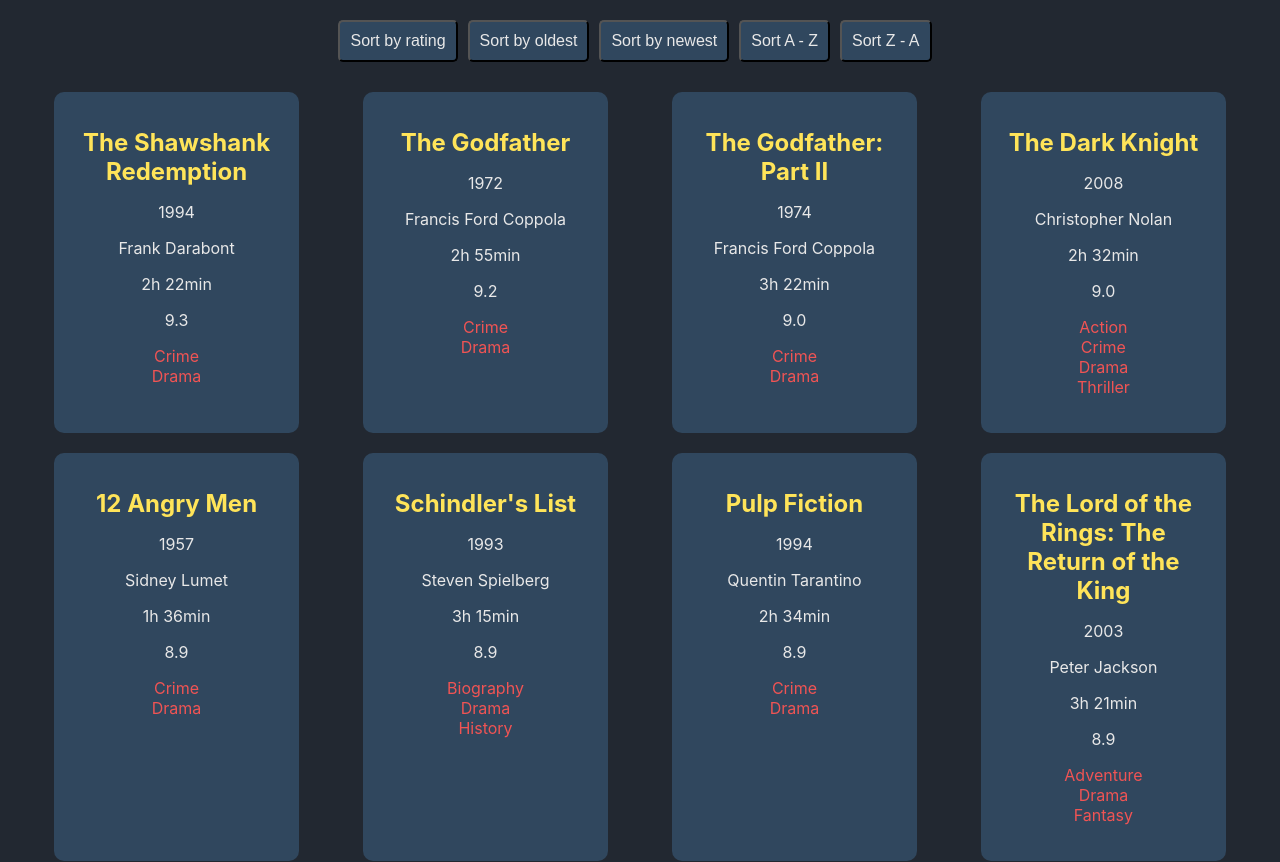
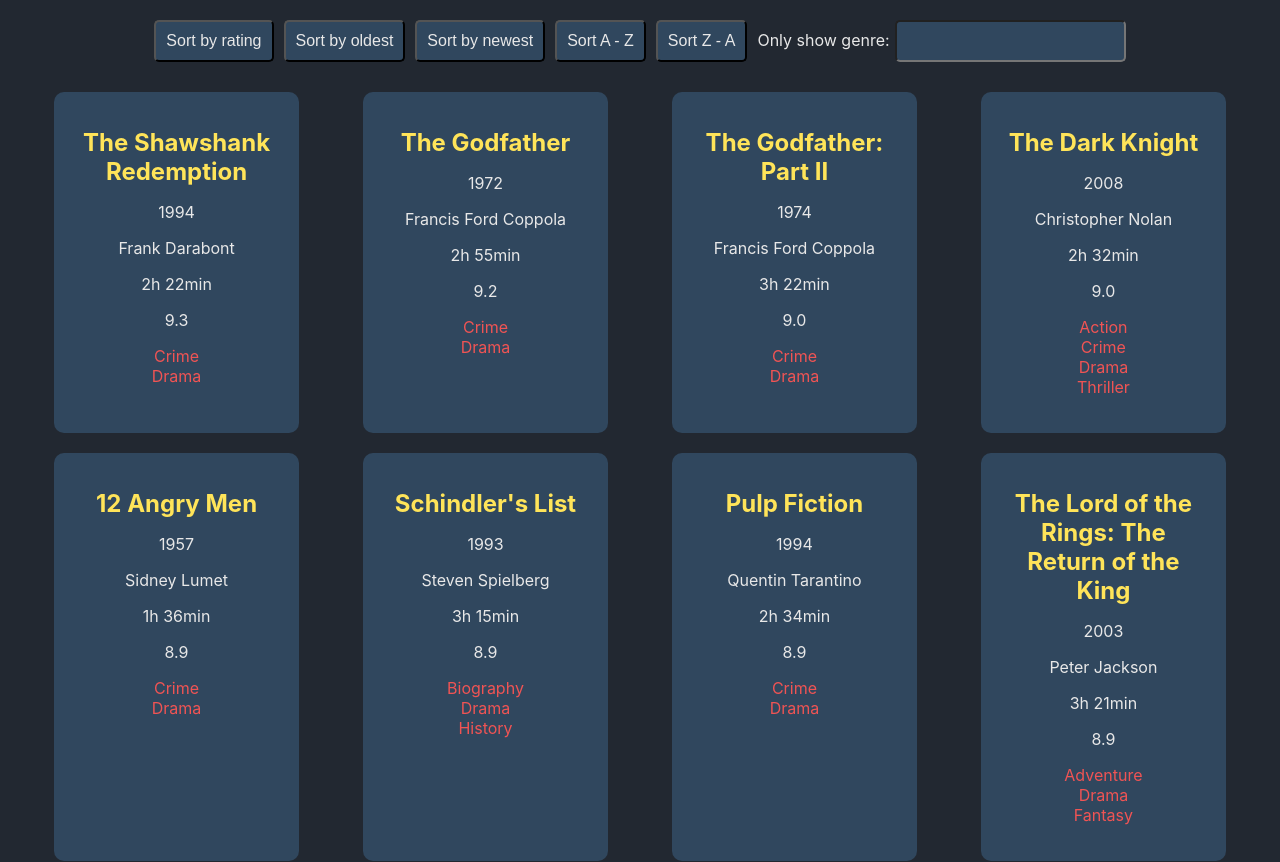
Before and after one commit to timsch3/ReactMoviesDatabaseExercise, a React (Create React App) app: page / in a window 1280 px wide. Shown: the top 862 px of the page. Built offline with nearby package versions, Linux system fonts and the light colour scheme.

Commit message:
added genre filter (only first genre)

```diff
--- a/src/App.css
+++ b/src/App.css
@@ -1,24 +1,28 @@
 .App {
   text-align: center;
   background-color: #222831;
+  color: #E8E8E8;
 }
 
-/* Buttons */
-.moviesListButtons {
+/* Inputs */
+.moviesListInputs {
   padding: 20px;
 }
-.moviesListButtons > button {
+.moviesListInputs > button, input {
   padding: 10px;
   background-color: #30475E;
   color: #E8E8E8;
   border-radius: 5px;
   font-size: 1rem;
 }
-.moviesListButtons > button:not(last-of-type) {
+.moviesListInputs > button:not(last-of-type) {
   margin-right: 10px;
 }
+.moviesListInputs > input {
+  margin-left: 5px;
+}
 
-/* Movie list */
+/* Movies list */
 .moviesListCards {
   display: flex;
   flex-wrap: wrap;
--- a/src/components/MoviesList.js
+++ b/src/components/MoviesList.js
@@ -5,7 +5,7 @@ import MovieCard from './MovieCard';
 class MoviesList extends React.Component {
     state = {
         moviesList: movies,
-        moviesListSorted: movies
+        genreInput: String()
     }
     sortByRating = () => {
         let tempArr = this.state.moviesList.slice()
@@ -32,15 +32,30 @@ class MoviesList extends React.Component {
         tempArr.sort((a, b) => (b.title > a.title) ? 1 : ((a.title > b.title) ? -1 : 0))
         this.setState({ moviesList: tempArr })
     }
+    showGenre = (event) => {
+        let userInput = String(event.target.value)
+        console.log(userInput)
+        if (userInput.length == 0) {
+            console.log('EMPTY')
+            this.setState({ moviesList: movies })
+        } else {
+            let moviesListCopy = movies.slice()
+            let tempArr = moviesListCopy.filter(e => e.genres[0].toLowerCase() === userInput.toLowerCase())
+            console.log(tempArr)
+            this.setState({ moviesList: tempArr })
+        }
+        this.setState({ genreInput: userInput })
+    }
     render() {
         return (
             <div>
-                <div className='moviesListButtons'>
+                <div className='moviesListInputs'>
                     <button onClick={this.sortByRating}>Sort by rating</button>
                     <button onClick={this.sortByOldest}>Sort by oldest</button>
                     <button onClick={this.sortByNewest}>Sort by newest</button>
                     <button onClick={this.sortAZ}>Sort A - Z</button>
                     <button onClick={this.sortZA}>Sort Z - A</button>
+                    Only show genre:<input type="text" value={this.state.genreInput} onChange={(event) => this.showGenre(event)} />
                 </div>
                 <div className='moviesListCards'>
                     {this.state.moviesList.map(e => <MovieCard key={e.title}
@@ -49,7 +64,7 @@ class MoviesList extends React.Component {
                         director={e.director}
                         duration={e.duration}
                         rating={e.rating}
-                        genres={e.genres.map(e => <li>{e}</li>)}
+                        genres={e.genres.map(e => <li key={e}>{e}</li>)}
                     ></MovieCard>)}
                 </div>
 
```
